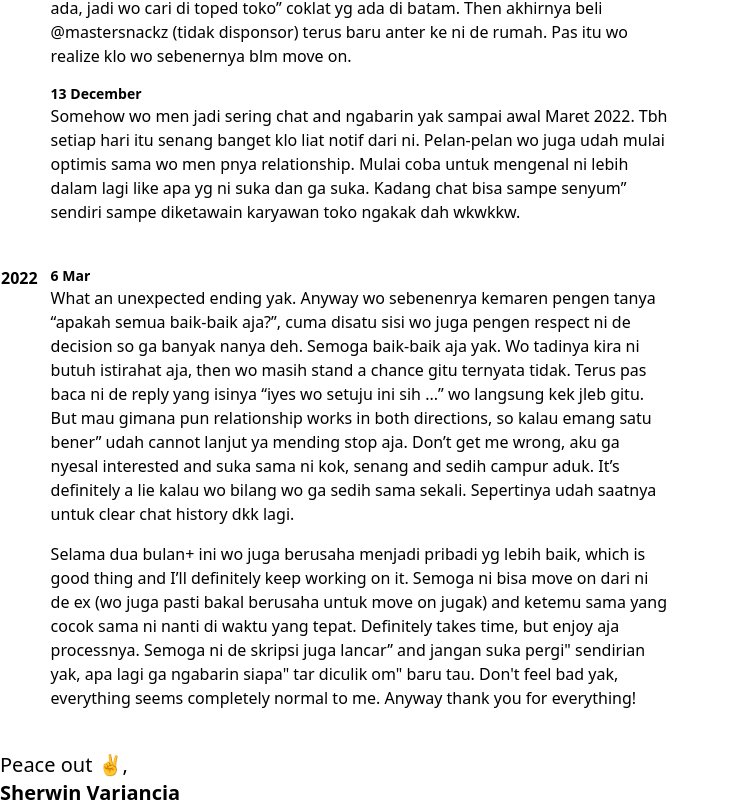
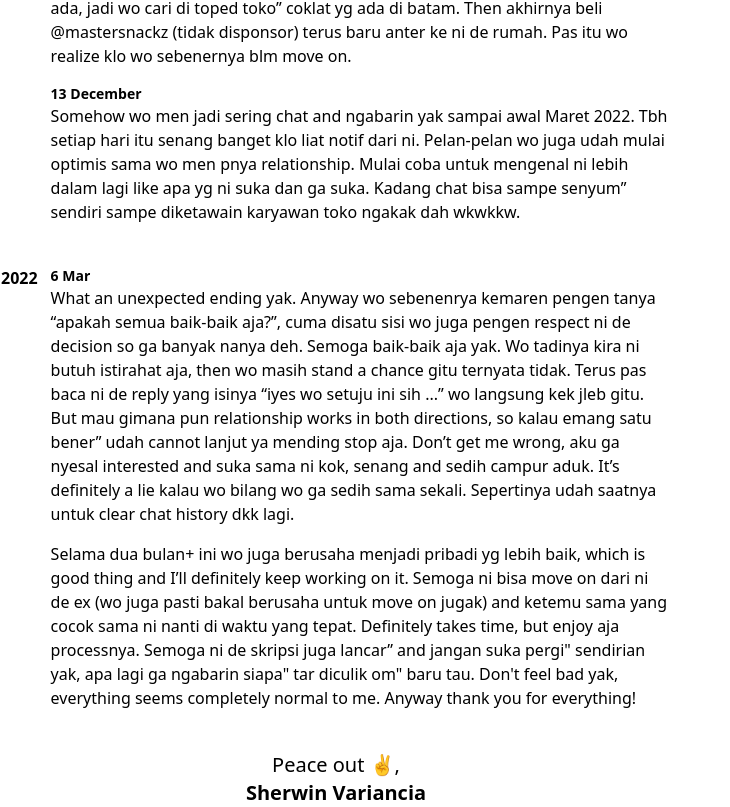
Before and after one commit to pokatow/macos-portfolio, a Next.js app: page /components/Letter in a window 1280 px wide. Shown: the part 1373-2180 px from the top of the page, without its empty margins (0-730 px from the left). Built offline with nearby package versions, Linux system fonts and the light colour scheme.

Commit message:
fixed msg

```diff
--- a/pages/components/Letter.tsx
+++ b/pages/components/Letter.tsx
@@ -148,7 +148,7 @@ const Letter = () => {
         </tbody>
       </table>
 
-      <p className="text-xl">
+      <p className="text-xl text-center">
         Peace out ✌️, <br />
         <span className="font-semibold">Sherwin Variancia</span>
       </p>
--- a/pages/index.tsx
+++ b/pages/index.tsx
@@ -14,7 +14,7 @@ const Home: NextPage = () => {
     if (date === '18042000') {
       setAuth(true)
     } else {
-      setLoginError('Masa lupa kapan tanngal lahir 😒')
+      setLoginError('Masa lupa tanngal lahir diri sendiri 😒')
     }
   }
   return (
```
